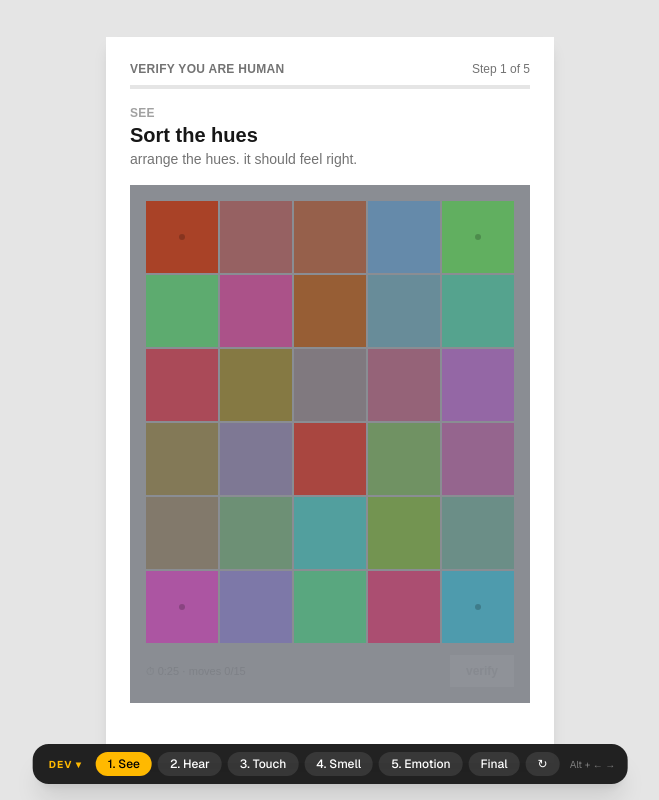
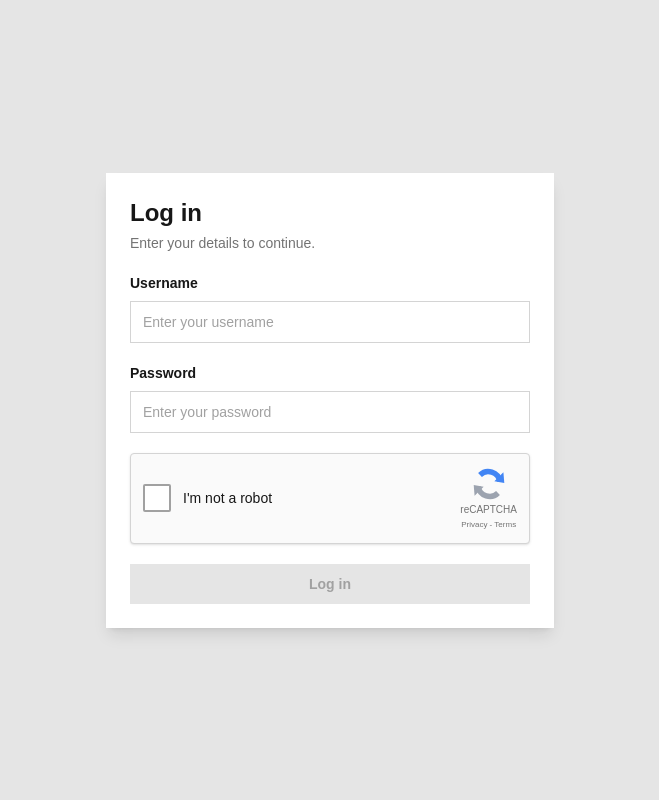
Before and after one commit to zaravanina/bad-captcha, a Next.js app: page / in a window 1280 px wide. Shown: the whole page, without its empty margins (310-969 px from the left). Built offline with nearby package versions, Linux system fonts and the light colour scheme.

Commit message:
entypoint

```diff
--- a/src/captcha/CaptchaFlow.tsx
+++ b/src/captcha/CaptchaFlow.tsx
@@ -1,9 +1,10 @@
 "use client";
 
-import { useState, useSyncExternalStore } from "react";
+import { useEffect, useState, useSyncExternalStore } from "react";
 import { steps } from "@/steps";
 import DevBar, { devBarEnabled } from "./DevBar";
 import FinalScreen from "./FinalScreen";
+import LoginScreen from "./LoginScreen";
 import type { Step, StepProps } from "./types";
 
 const subscribe = () => () => {};
@@ -12,7 +13,7 @@ export default function CaptchaFlow() {
   const isClient = useSyncExternalStore(subscribe, () => true, () => false);
 
   return (
-    <main className="grid flex-1 place-items-center bg-neutral-200 p-4">
+    <main className="grid flex-1 place-items-center bg-neutral-200 p-4 text-neutral-900">
       <div className="w-full max-w-md bg-white p-6 shadow-lg">
         {isClient ? <Flow /> : <p className="text-sm text-neutral-400">Loading…</p>}
       </div>
@@ -22,7 +23,7 @@ export default function CaptchaFlow() {
 
 function stepFromUrl() {
   const n = Number(new URLSearchParams(window.location.search).get("step"));
-  return n >= 1 && n <= steps.length ? n - 1 : 0;
+  return Number.isInteger(n) && n >= 1 && n <= steps.length + 1 ? n - 1 : -1;
 }
 
 function Flow() {
@@ -35,11 +36,32 @@ function Flow() {
   const [showDevBar] = useState(devBarEnabled);
 
   const done = index >= steps.length;
+  const started = index >= 0;
+
+  useEffect(() => {
+    function restoreFromUrl() {
+      setIndex(stepFromUrl());
+      setMessage("");
+      setRun((r) => r + 1);
+    }
+    window.addEventListener("popstate", restoreFromUrl);
+    return () => window.removeEventListener("popstate", restoreFromUrl);
+  }, []);
+
+  function navigateTo(i: number) {
+    if (!Number.isInteger(i) || i < 0 || i > steps.length) return;
+    const url = new URL(window.location.href);
+    url.searchParams.set("step", String(i + 1));
+    if (url.href !== window.location.href) {
+      window.history.pushState(null, "", url);
+    }
+    setIndex(i);
+  }
 
   function pass() {
     setMessage("");
     if (index + 1 >= steps.length) setSeconds(Math.round((Date.now() - startedAt) / 1000));
-    setIndex(index + 1);
+    navigateTo(index + 1);
   }
 
   function fail(text = "Wrong. Try again.") {
@@ -48,7 +70,7 @@ function Flow() {
   }
 
   function restart() {
-    setIndex(0);
+    navigateTo(0);
     setFails(0);
     setMessage("");
     setStartedAt(Date.now());
@@ -57,23 +79,24 @@ function Flow() {
 
   function goTo(i: number) {
     if (i >= steps.length) setSeconds(Math.round((Date.now() - startedAt) / 1000));
-    setIndex(i);
+    navigateTo(i);
     setMessage("");
     setRun((r) => r + 1);
-    const url = new URL(window.location.href);
-    if (i < steps.length) url.searchParams.set("step", String(i + 1));
-    else url.searchParams.delete("step");
-    window.history.replaceState(null, "", url);
   }
 
   return (
     <>
-      {done ? (
+      {!started ? (
+        <LoginScreen onVerify={() => {
+          setStartedAt(Date.now());
+          navigateTo(0);
+        }} />
+      ) : done ? (
         <FinalScreen seconds={seconds} fails={fails} onRestart={restart} />
       ) : (
         <StepView step={steps[index]} index={index} stepKey={`${run}-${index}`} message={message} pass={pass} fail={fail} />
       )}
-      {showDevBar && <DevBar current={index} onGoTo={goTo} />}
+      {started && showDevBar && <DevBar current={index} onGoTo={goTo} />}
     </>
   );
 }
--- /dev/null
+++ b/src/captcha/LoginScreen.tsx
@@ -0,0 +1,92 @@
+"use client";
+
+import { useEffect, useRef, useState } from "react";
+
+export default function LoginScreen({ onVerify }: { onVerify: () => void }) {
+  const [verifying, setVerifying] = useState(false);
+  const timer = useRef<ReturnType<typeof setTimeout> | null>(null);
+
+  useEffect(() => () => {
+    if (timer.current) clearTimeout(timer.current);
+  }, []);
+
+  function startVerification() {
+    if (verifying) return;
+    setVerifying(true);
+    timer.current = setTimeout(onVerify, 750);
+  }
+
+  return (
+    <form
+      className="flex flex-col gap-5"
+      onSubmit={(event) => {
+        event.preventDefault();
+      }}
+    >
+      <div>
+        <h1 className="text-2xl font-bold">Log in</h1>
+        <p className="mt-1 text-sm text-neutral-500">Enter your details to continue.</p>
+      </div>
+
+      <div className="flex flex-col gap-2">
+        <label htmlFor="username" className="text-sm font-semibold">Username</label>
+        <input
+          id="username"
+          name="username"
+          autoComplete="username"
+          placeholder="Enter your username"
+          required
+          className="w-full border border-neutral-300 bg-white px-3 py-2.5 text-sm outline-none placeholder:text-neutral-400 focus:border-neutral-900 focus:ring-1 focus:ring-neutral-900"
+        />
+      </div>
+
+      <div className="flex flex-col gap-2">
+        <label htmlFor="password" className="text-sm font-semibold">Password</label>
+        <input
+          id="password"
+          name="password"
+          type="password"
+          autoComplete="current-password"
+          placeholder="Enter your password"
+          required
+          className="w-full border border-neutral-300 bg-white px-3 py-2.5 text-sm outline-none placeholder:text-neutral-400 focus:border-neutral-900 focus:ring-1 focus:ring-neutral-900"
+        />
+      </div>
+
+      <div className="flex min-h-20 items-center justify-between gap-3 rounded-sm border border-neutral-300 bg-neutral-50 px-3 py-3 shadow-sm">
+        <label className={`flex min-w-0 items-center gap-3 text-sm ${verifying ? "cursor-wait" : "cursor-pointer"}`}>
+          <span className="relative flex h-7 w-7 shrink-0 items-center justify-center">
+            <input
+              type="checkbox"
+              aria-label="I'm not a robot"
+              checked={verifying}
+              disabled={verifying}
+              onChange={startVerification}
+              className={`h-7 w-7 cursor-pointer appearance-none rounded-xs border-2 border-neutral-400 bg-white focus-visible:outline-2 focus-visible:outline-offset-4 focus-visible:outline-blue-600 ${verifying ? "opacity-0" : ""}`}
+            />
+            {verifying && <span aria-hidden="true" className="absolute h-6 w-6 animate-spin rounded-full border-2 border-neutral-300 border-t-blue-600 motion-reduce:animate-none" />}
+          </span>
+          <span role="status">{verifying ? "Verifying…" : "I'm not a robot"}</span>
+        </label>
+        <div className="shrink-0 text-center text-neutral-500" aria-hidden="true">
+          <svg viewBox="0 0 40 40" className="mx-auto h-9 w-9" fill="none">
+            <path d="M32 17A13 13 0 0 0 10 10" stroke="#4285f4" strokeWidth="6" />
+            <path d="m26 17 11 2-1-12" fill="#4285f4" />
+            <path d="M8 23a13 13 0 0 0 22 7" stroke="#9ca3af" strokeWidth="6" />
+            <path d="m14 23-11-2 1 12" fill="#9ca3af" />
+          </svg>
+          <p className="text-[10px]">reCAPTCHA</p>
+          <p className="mt-0.5 text-[8px]">Privacy - Terms</p>
+        </div>
+      </div>
+
+      <button
+        type="submit"
+        disabled
+        className="cursor-not-allowed bg-neutral-200 px-5 py-2.5 text-sm font-semibold text-neutral-400"
+      >
+        Log in
+      </button>
+    </form>
+  );
+}
```
